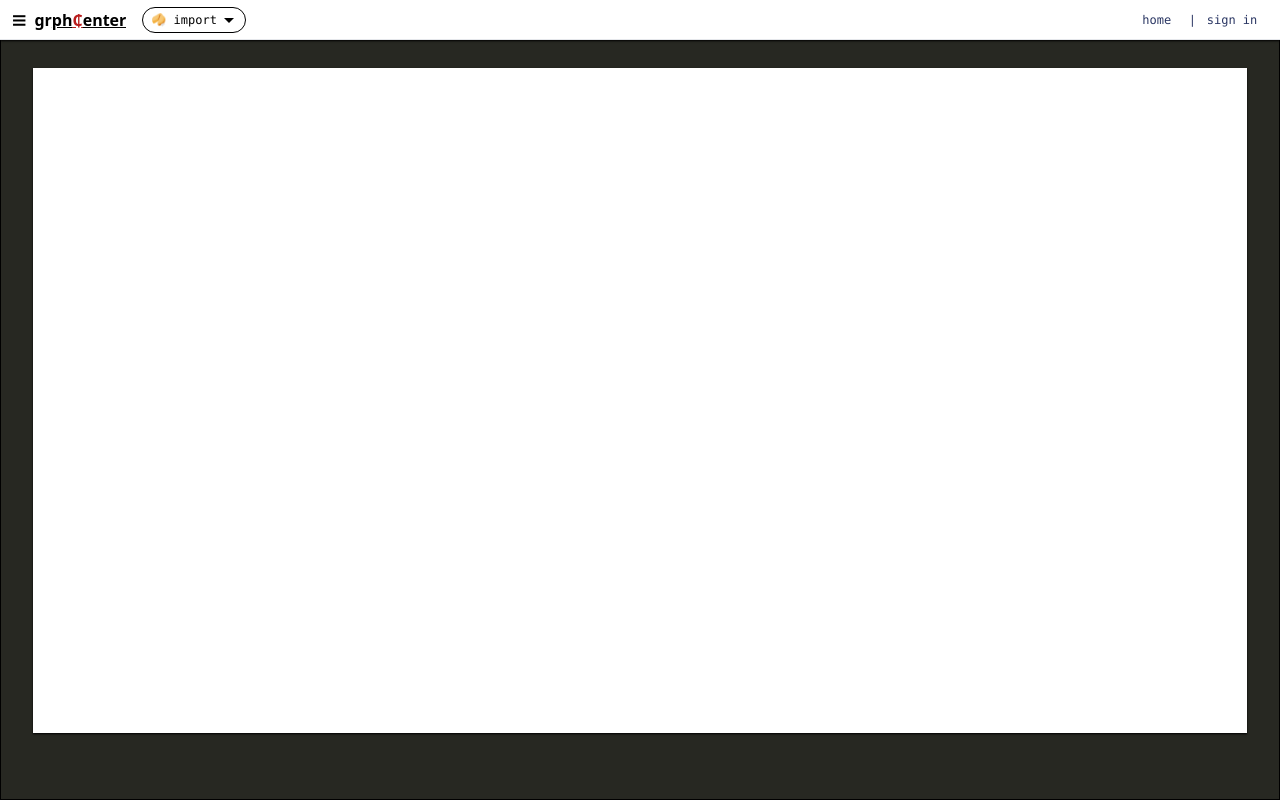
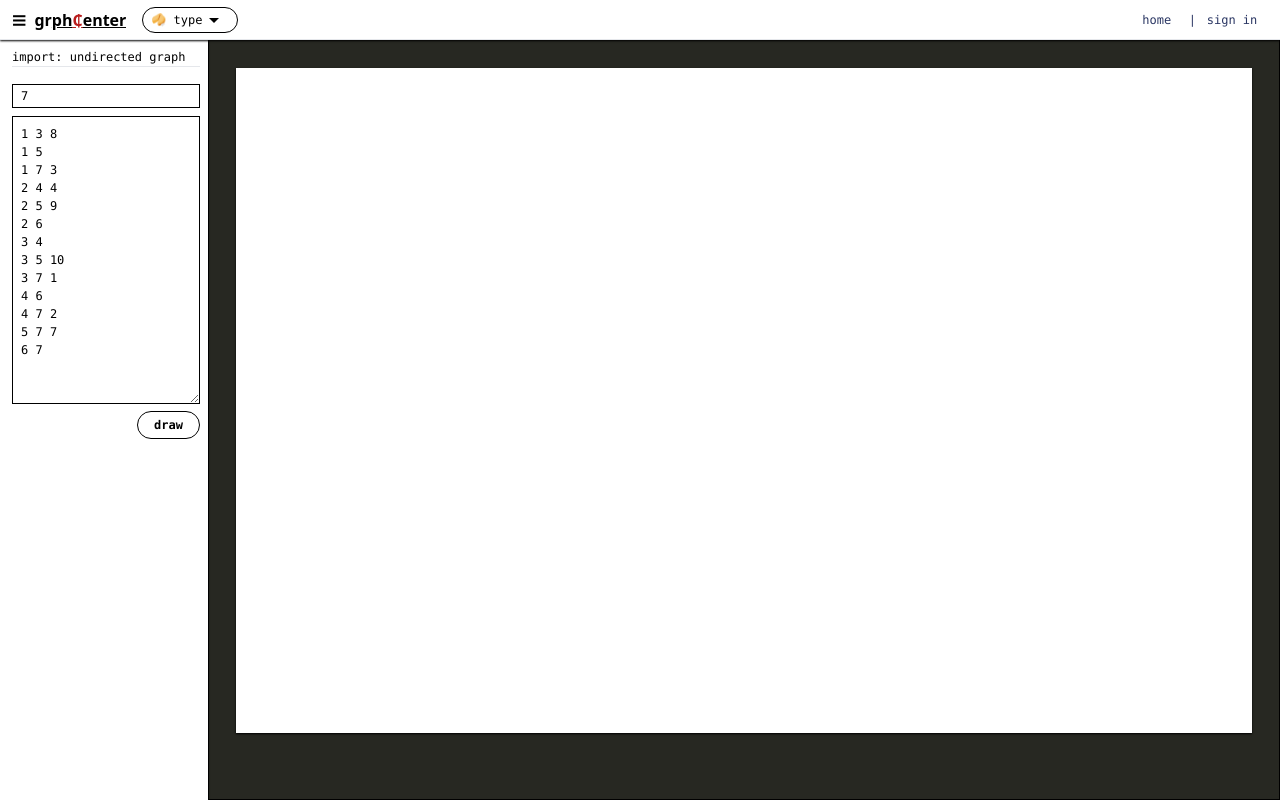
Before and after one commit to cjjjjjjk/grphCenter, a React (Create React App) app in the folder client/: page /calcurlator in a window 1280 px wide. Built offline with nearby package versions, Linux system fonts and the light colour scheme.

Commit message:
update layout calcuralator

```diff
--- a/client/src/component/Menu.tsx
+++ b/client/src/component/Menu.tsx
@@ -9,9 +9,9 @@ const Menu: React.FC<Menu> = function ({ exportPdf }) {
         <div className="fixed z-100 top-[2.75rem] left-0 h-auto pb-[0.75rem] w-[10rem] rounded-r-md border-l-4 border-black shadow-md shadow-gray-600 bg-white flex transition-all duration-300 slide-in">
             <div className="w-full">
                 <button className="w-full text-start px-[0.75rem] mt-[0.5rem] hover:bg-[#D7D3BF] hover:text-black hover:font-bold text-[0.75rem] text-gray-600"
-                    onClick={() => { exportPdf() }}>export pdf</button>
+                    onClick={() => { exportPdf() }}> 📄 export pdf</button>
                 <hr />
-                <button className="w-full text-start px-[0.75rem] mt-[0.5rem] hover:bg-[#D7D3BF] hover:text-black hover:font-bold text-[0.75rem] text-gray-600">exit</button>
+                <button className="w-full text-start px-[0.75rem] mt-[0.5rem] hover:bg-[#D7D3BF] hover:text-black hover:font-bold text-[0.75rem] text-gray-600"> 🏳️ exit</button>
                 <hr />
             </div>
         </div>
--- a/client/src/component/ToolHeader.tsx
+++ b/client/src/component/ToolHeader.tsx
@@ -43,13 +43,13 @@ const ToolHeader: React.FC<ToolHeaderProps> = function ({ graphType, showMenu })
                         onClick={(e) => { addrippleEffect(e) }}>gr<u>ph<a className="text-[1rem] text-red-700">₵</a>enter</u></button>
 
                     <div className="relative flex flex-col items-start ">
-                        <button className={`flex h-3/5 w-[6.5rem] items-center border border-black rounded-full pl-[0.5rem] hover:text-white hover:font-bold hover:bg-black relative overflow-hidden ${showGraphSelection ? 'bg-black text-white' : 'bg-white text-black'} transition-colors duration-500`}
+                        <button className={`flex h-3/5 w-[6rem] items-center border border-black rounded-full pl-[0.5rem] hover:text-white hover:font-bold hover:bg-black relative overflow-hidden ${showGraphSelection ? 'bg-black text-white' : 'bg-white text-black'} transition-colors duration-500`}
                             onClick={(e) => {
                                 hanldleGraphSelection();
                                 if (isSHowMenu) handleShowMenu()
                                 addrippleEffect(e)
                             }}>
-                            <span className="z-100 text-[0.75rem]">🥠 import</span>
+                            <span className="z-100 text-[0.75rem]">🥠 type</span>
                             <svg className="fill-current size-6" aria-hidden="true" viewBox="0 0 24 24">
                                 <path d={showGraphSelection ? "M7,15L12,10L17,15H7Z" : "M7,10L12,15L17,10H7Z"}></path>
                             </svg>
--- a/client/src/page/Calcurlator.tsx
+++ b/client/src/page/Calcurlator.tsx
@@ -29,7 +29,7 @@ const Calculator: React.FC = () => {
     const [base_links, setBaseLinks] = useState<CustomLink[]>([])
     const [nodes, setNodes] = useState<CustomNode[]>([]);
     const [links, setLinks] = useState<CustomLink[]>([]);
-    const [graphType, setGraphType] = useState<string>("")
+    const [graphType, setGraphType] = useState<string>("undirected")
     const [isSHowMenu, setShowMenu] = useState<boolean>(false)
     const [data, setData] = useState<string>("")
     const [numberofNodes, setNumberOfNodes] = useState<number>(NaN)
```
